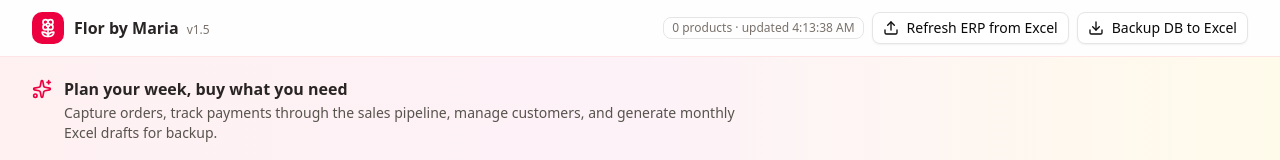
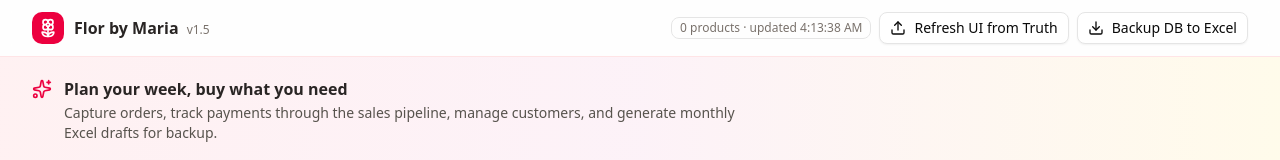
Before and after one commit to bverduzco/florbymariaerp, a Next.js app: page / in a window 1280 px wide. Shown: the top 160 px of the page. Built offline with nearby package versions, Linux system fonts and the light colour scheme; no server answers; the database is empty.

Commit message:
f482bc55-1ccf-4820-b07c-7f8fc565f773

```diff
--- a/src/components/floristry/erp-upload-button.tsx
+++ b/src/components/floristry/erp-upload-button.tsx
@@ -70,7 +70,7 @@ export function ErpUploadButton() {
         ) : (
           <Upload className="h-4 w-4" />
         )}
-        {uploading ? "Refreshing…" : "Refresh ERP from Excel"}
+        {uploading ? "Refreshing…" : "Refresh UI from Truth"}
       </Button>
     </>
   )
```
